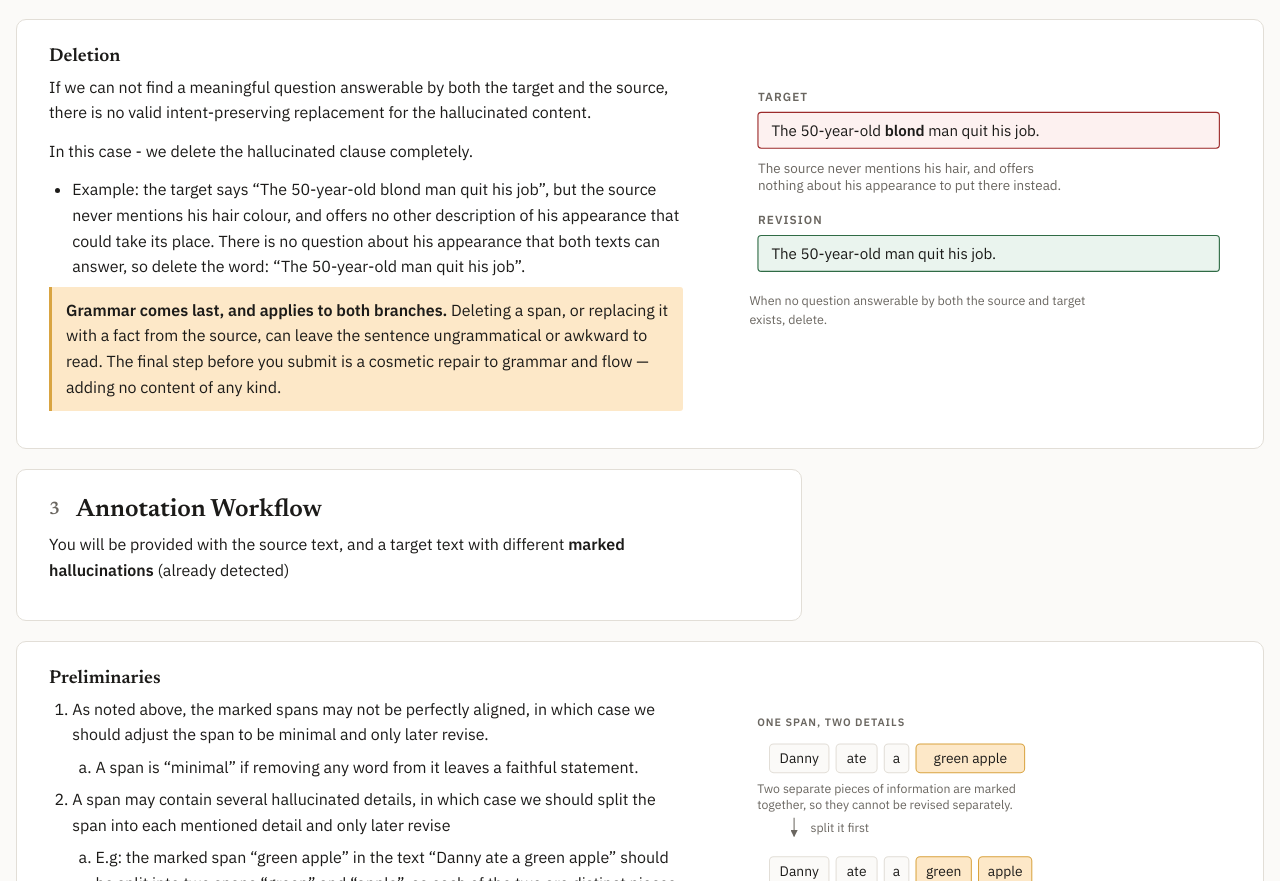
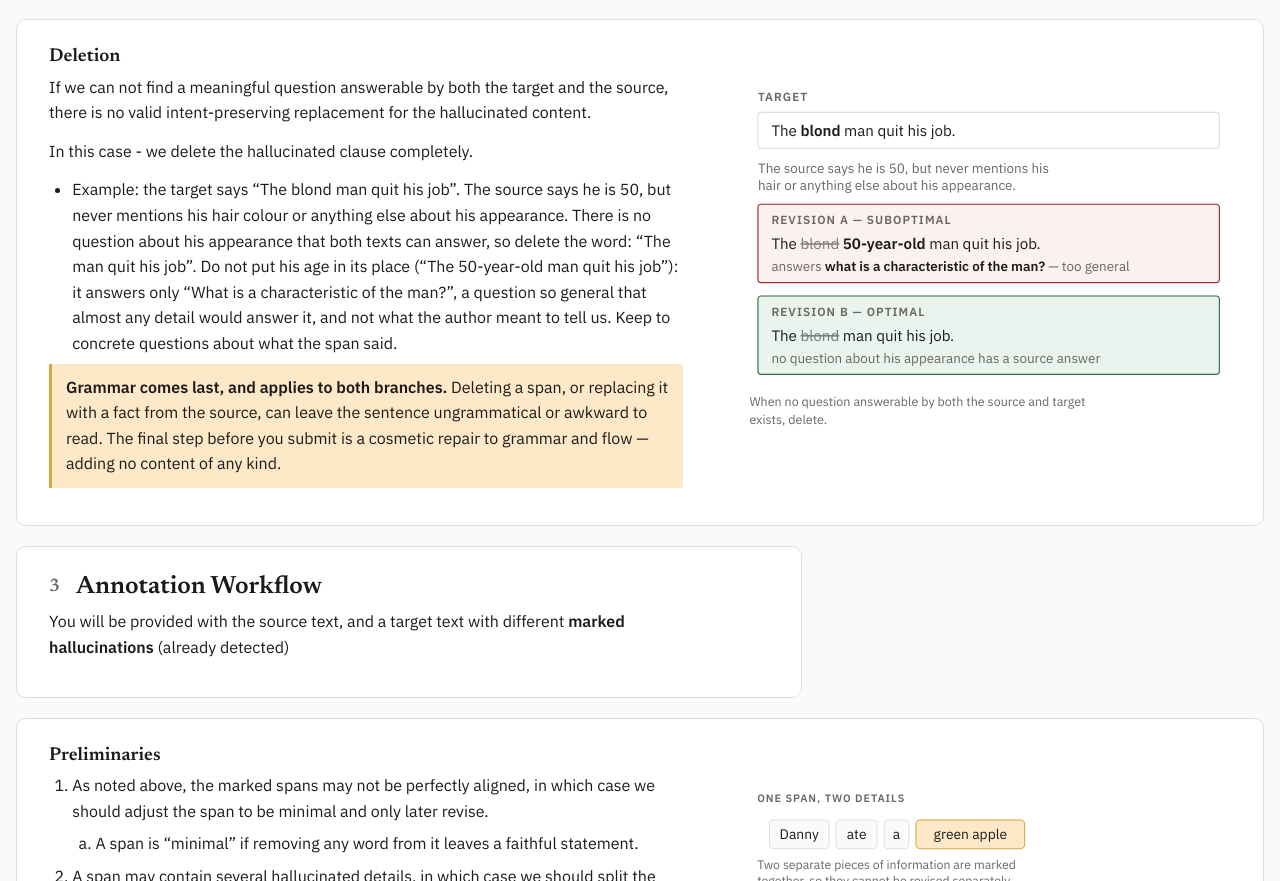
Before and after one commit to shacharsl97/prolific-pages, a plain HTML site: page guidelines.html in a window 1280 px wide. Shown: the part 6220-7101 px from the top of the page. Drawn offline with Linux system fonts and the light colour scheme.

Commit message:
Update the participant-facing pages

```diff
--- a/guidelines.html
+++ b/guidelines.html
@@ -334,17 +334,22 @@ a{color:var(--accent)}
 </svg><figcaption>One intent, answered with two different types of information.</figcaption></figure></div></div></section><section class="sec lvl4" id="deletion" data-sec="deletion"><div class="card wide"><h4>Deletion</h4><div class="body"><p>If we can not find a meaningful question answerable by both the target and the source, there is no valid intent-preserving replacement for the hallucinated content.</p>
 <p>In this case - we delete the hallucinated clause completely.</p>
 <ul>
-<li>Example: the target says “The 50-year-old blond man quit his job”, but the source never mentions his hair colour, and offers no other description of his appearance that could take its place. There is no question about his appearance that both texts can answer, so delete the word: “The 50-year-old man quit his job”.</li>
+<li>Example: the target says “The blond man quit his job”. The source says he is 50, but never mentions his hair colour or anything else about his appearance. There is no question about his appearance that both texts can answer, so delete the word: “The man quit his job”. Do not put his age in its place (“The 50-year-old man quit his job”): it answers only “What is a characteristic of the man?”, a question so general that almost any detail would answer it, and not what the author meant to tell us. Keep to concrete questions about what the span said.</li>
 <li class="callout"><strong>Grammar comes last, and applies to both branches.</strong> Deleting a span, or replacing it with a fact from the source, can leave the sentence ungrammatical or awkward to read. The final step before you submit is a cosmetic repair to grammar and flow — adding no content of any kind.</li>
-</ul></div><div class="marginfig"><figure><svg viewBox="0 0 430 182" width="100%" role="img" aria-label="A hallucinated modifier deleted, leaving a grammatical sentence with nothing put in its place" xmlns="http://www.w3.org/2000/svg">
+</ul></div><div class="marginfig"><figure><svg viewBox="0 0 430 272" width="100%" role="img" aria-label="A hallucinated modifier deleted rather than replaced by a source fact of a different kind, the man&#x27;s age" xmlns="http://www.w3.org/2000/svg">
 <text x="8" y="18" class="svg-lab">TARGET</text>
-<rect x="8" y="28" width="412" height="32" rx="3" fill="var(--dis-bg)" stroke="var(--dis)"/>
-<text x="20" y="49" class="svg-t">The 50-year-old <tspan class="svg-k" fill="var(--dis)">blond</tspan> man quit his job.</text>
-<text x="8" y="82" class="svg-cap">The source never mentions his hair, and offers</text>
-<text x="8" y="97" class="svg-cap">nothing about his appearance to put there instead.</text>
-<text x="8" y="128" class="svg-lab">REVISION</text>
-<rect x="8" y="138" width="412" height="32" rx="3" fill="var(--ok-bg)" stroke="var(--ok)"/>
-<text x="20" y="159" class="svg-t">The 50-year-old man quit his job.</text>
+<rect x="8" y="28" width="412" height="32" rx="3" fill="var(--raised)" stroke="var(--rule)"/>
+<text x="20" y="49" class="svg-t">The <tspan class="svg-k" fill="var(--dis)">blond</tspan> man quit his job.</text>
+<text x="8" y="82" class="svg-cap">The source says he is 50, but never mentions his</text>
+<text x="8" y="97" class="svg-cap">hair or anything else about his appearance.</text>
+<rect x="8" y="110" width="412" height="70" rx="3" fill="var(--dis-bg)" stroke="var(--dis)"/>
+<text x="20" y="128" class="svg-lab" fill="var(--dis)">REVISION A &#8212; SUBOPTIMAL</text>
+<text x="20" y="150" class="svg-t">The <tspan text-decoration="line-through" opacity="0.55">blond</tspan> <tspan class="svg-k">50-year-old</tspan> man quit his job.</text>
+<text x="20" y="170" class="svg-cap">answers <tspan class="svg-k">what is a characteristic of the man?</tspan> &#8212; too general</text>
+<rect x="8" y="192" width="412" height="70" rx="3" fill="var(--ok-bg)" stroke="var(--ok)"/>
+<text x="20" y="210" class="svg-lab" fill="var(--ok)">REVISION B &#8212; OPTIMAL</text>
+<text x="20" y="232" class="svg-t">The <tspan text-decoration="line-through" opacity="0.55">blond</tspan> man quit his job.</text>
+<text x="20" y="252" class="svg-cap">no question about his appearance has a source answer</text>
 </svg><figcaption>When no question answerable by both the source and target exists, delete.</figcaption></figure></div></div></section><section class="sec lvl2" id="workflow" data-sec="workflow"><div class="card"><h2><span class="n">3</span>Annotation Workflow</h2><div class="body"><p>You will be provided with the source text, and a target text with different <strong>marked hallucinations</strong> (already detected)</p></div></div></section><section class="sec lvl4" id="preliminaries" data-sec="preliminaries"><div class="card wide"><h4>Preliminaries</h4><div class="body"><ol>
 <li value="1">As noted above, the marked spans may not be perfectly aligned, in which case we should adjust the span to be minimal and only later revise.</li>
 <ol>
@@ -388,7 +393,7 @@ a{color:var(--accent)}
 <li value="2">Attempt to find Q1, a specific question answerable from both H and the source text.</li>
 <ol>
 <li value="1">The answer to the question should be <strong>exactly H</strong>, in complete.</li>
-<li value="2">If no such question comes to mind, start from a question only H answers (“From which river were the horses rescued?”) and <strong>widen it one step at a time</strong>, staying in the same facet (“From which place were they rescued?”), until the source answers it too; that is your Q1. If the question becomes too general to reflect what the author meant before the source answers it (“What colour was the man’s hair?” → “What did he look like?”: the source answers neither, and any wider question is no longer about his looks), go to step 3.</li>
+<li value="2">If no such question comes to mind, start from a question only H answers (“From which river were the horses rescued?”) and <strong>widen it one step at a time</strong>, staying in the same facet (“From which place were they rescued?”), until the source answers it too; that is your Q1. If the question becomes too general to reflect what the author meant before the source answers it (“What colour was the man’s hair?” → “What did he look like?” → “What is a characteristic of the man?”: the source answers only the last, with his age, which is not what the author meant; see Deletion), go to step 3.</li>
 <li value="3">If Q1 was found, inspect its specificity and the candidate source answers and if needed, continue to find more and more specific questions, until finding Qmax, the most specific question answerable by both the target and the source.</li>
 <li value="4">Answer Qmax from the source. That answer is a <strong>complete sentence</strong>, so replace <strong>the marked span</strong> with only the part of it that fits the span&#x27;s slot, leaving the rest of the sentence intact. You will type Qmax into the question field in the tool.</li>
 </ol>
@@ -422,8 +427,8 @@ a{color:var(--accent)}
 </div>
 <script>
 var ENDPOINT = 'https://script.google.com/macros/s/AKfycbwW1q-aBotpPdp28ihaqczpgxUK_xDIMX9TADWKoZivepqBMMGwh9Ww7RI81xf1X9d9KA/exec';
-var TOOL_VERSION = 'guidelines-v5';
-var SOURCE_SHA = '80f9ecc51c75b064';
+var TOOL_VERSION = 'guidelines-v6';
+var SOURCE_SHA = '4a9d0de048ce2a71';
 
 // Theme toggle. The page is light for everyone by default; this only remembers a
 // reader who asked for dark. localStorage can throw in a private window, so every
```
Also changed, not shown: qual/guidelines.html (+20 -14 lines), unc/guidelines.html (+20 -14 lines).
